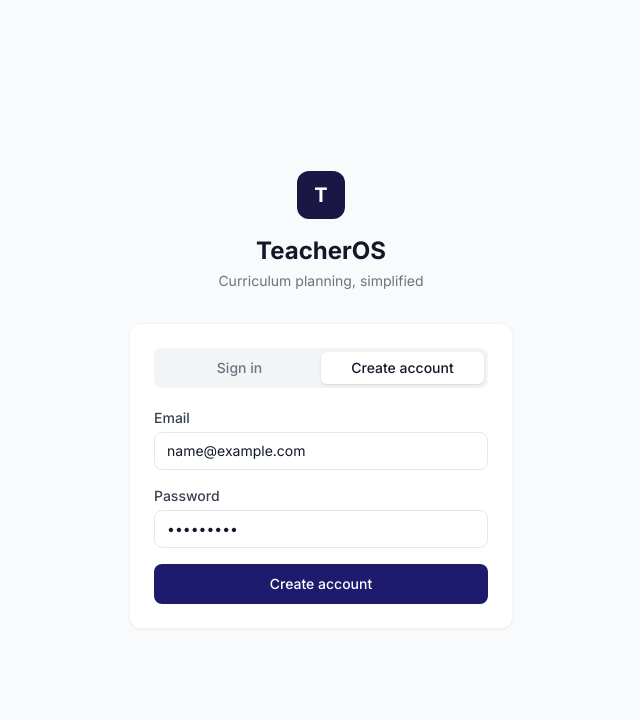
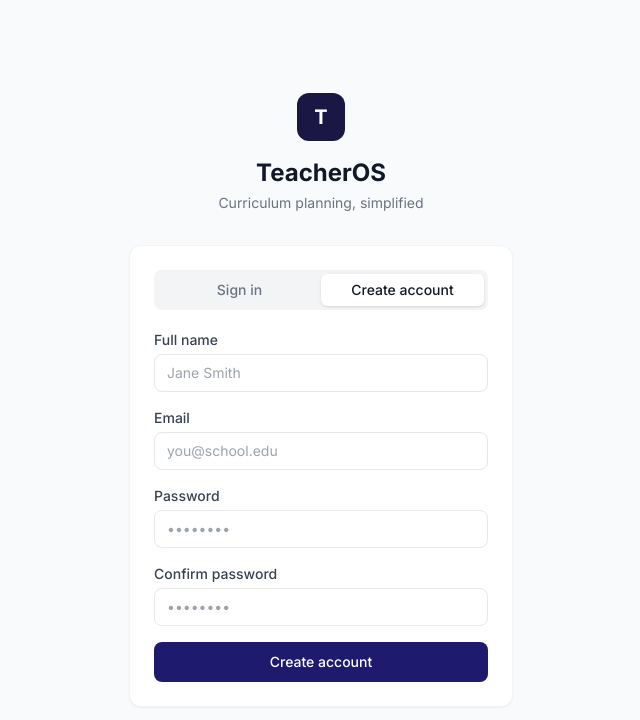
Before and after one commit to aidanmccormick1/teacher-platform, a React (Vite) app: page /login in a window 1280 px wide. Both pictures are taken after typing "name@example.com", "Sample123" into the empty fields and a click on the button "Create account". Shown: the top 720 px of the page, without its empty margins (319-959 px from the left). Built offline with nearby package versions, Linux system fonts and the light colour scheme; no server answers.

Commit message:
Add full name and confirm password fields to signup form

```diff
--- a/src/context/AuthContext.jsx
+++ b/src/context/AuthContext.jsx
@@ -48,8 +48,12 @@ export function AuthProvider({ children }) {
     return { data, error }
   }
 
-  async function signUp(email, password) {
-    const { data, error } = await supabase.auth.signUp({ email, password })
+  async function signUp(email, password, fullName) {
+    const { data, error } = await supabase.auth.signUp({
+      email,
+      password,
+      options: { data: { full_name: fullName } },
+    })
     return { data, error }
   }
 
--- a/src/pages/LoginPage.jsx
+++ b/src/pages/LoginPage.jsx
@@ -6,26 +6,33 @@ export default function LoginPage() {
   const { signIn, signUp } = useAuth()
   const navigate = useNavigate()
 
-  const [mode, setMode]       = useState('signin') // 'signin' | 'signup'
-  const [email, setEmail]     = useState('')
-  const [password, setPassword] = useState('')
-  const [error, setError]     = useState(null)
-  const [loading, setLoading] = useState(false)
+  const [mode, setMode]               = useState('signin')
+  const [fullName, setFullName]       = useState('')
+  const [email, setEmail]             = useState('')
+  const [password, setPassword]       = useState('')
+  const [confirmPassword, setConfirmPassword] = useState('')
+  const [error, setError]             = useState(null)
+  const [loading, setLoading]         = useState(false)
 
   async function handleSubmit(e) {
     e.preventDefault()
     setError(null)
+
+    if (mode === 'signup') {
+      if (!fullName.trim()) return setError('Please enter your full name.')
+      if (password !== confirmPassword) return setError('Passwords do not match.')
+      if (password.length < 6) return setError('Password must be at least 6 characters.')
+    }
+
     setLoading(true)
-
     try {
       if (mode === 'signin') {
         const { error } = await signIn(email, password)
         if (error) throw error
         navigate('/')
       } else {
-        const { error } = await signUp(email, password)
+        const { error } = await signUp(email, password, fullName.trim())
         if (error) throw error
-        // After signup, user goes to onboarding
         navigate('/onboarding')
       }
     } catch (err) {
@@ -33,6 +40,15 @@ export default function LoginPage() {
     } finally {
       setLoading(false)
     }
+  }
+
+  function switchMode(newMode) {
+    setMode(newMode)
+    setError(null)
+    setFullName('')
+    setEmail('')
+    setPassword('')
+    setConfirmPassword('')
   }
 
   return (
@@ -48,10 +64,11 @@ export default function LoginPage() {
         </div>
 
         <div className="card p-6">
+          {/* Toggle */}
           <div className="flex rounded-lg bg-gray-100 p-1 mb-5">
             <button
               type="button"
-              onClick={() => setMode('signin')}
+              onClick={() => switchMode('signin')}
               className={`flex-1 py-1.5 text-sm font-medium rounded-md transition-all ${
                 mode === 'signin' ? 'bg-white shadow text-gray-900' : 'text-gray-500'
               }`}
@@ -60,7 +77,7 @@ export default function LoginPage() {
             </button>
             <button
               type="button"
-              onClick={() => setMode('signup')}
+              onClick={() => switchMode('signup')}
               className={`flex-1 py-1.5 text-sm font-medium rounded-md transition-all ${
                 mode === 'signup' ? 'bg-white shadow text-gray-900' : 'text-gray-500'
               }`}
@@ -70,6 +87,22 @@ export default function LoginPage() {
           </div>
 
           <form onSubmit={handleSubmit} className="space-y-4">
+            {/* Full name — signup only */}
+            {mode === 'signup' && (
+              <div>
+                <label className="label">Full name</label>
+                <input
+                  type="text"
+                  value={fullName}
+                  onChange={e => setFullName(e.target.value)}
+                  className="input"
+                  placeholder="Jane Smith"
+                  required
+                  autoComplete="name"
+                />
+              </div>
+            )}
+
             <div>
               <label className="label">Email</label>
               <input
@@ -97,6 +130,23 @@ export default function LoginPage() {
               />
             </div>
 
+            {/* Confirm password — signup only */}
+            {mode === 'signup' && (
+              <div>
+                <label className="label">Confirm password</label>
+                <input
+                  type="password"
+                  value={confirmPassword}
+                  onChange={e => setConfirmPassword(e.target.value)}
+                  className="input"
+                  placeholder="••••••••"
+                  required
+                  minLength={6}
+                  autoComplete="new-password"
+                />
+              </div>
+            )}
+
             {error && (
               <p className="text-sm text-red-600 bg-red-50 border border-red-100 rounded-lg px-3 py-2">
                 {error}
```
